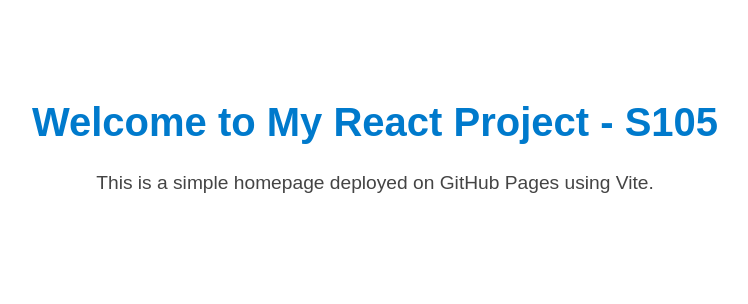
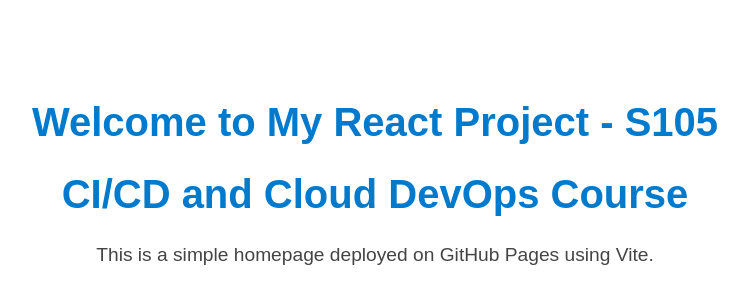
Before and after one commit to 2300030796/reactapp105-gitactions, a React (Vite) app: page / in a window 1280 px wide. Shown: the top 304 px of the page, without its empty margins (265-1013 px from the left). Built offline with nearby package versions, Linux system fonts and the light colour scheme.

Commit message:
update App.jsx

```diff
--- a/src/App.jsx
+++ b/src/App.jsx
@@ -4,6 +4,7 @@
   return (
     <div className="container">
       <h1>Welcome to My React Project - S105</h1>
+      <h1>CI/CD and Cloud DevOps Course</h1>
       <p>This is a simple homepage deployed on GitHub Pages using Vite.</p>
     </div>
   );
```
